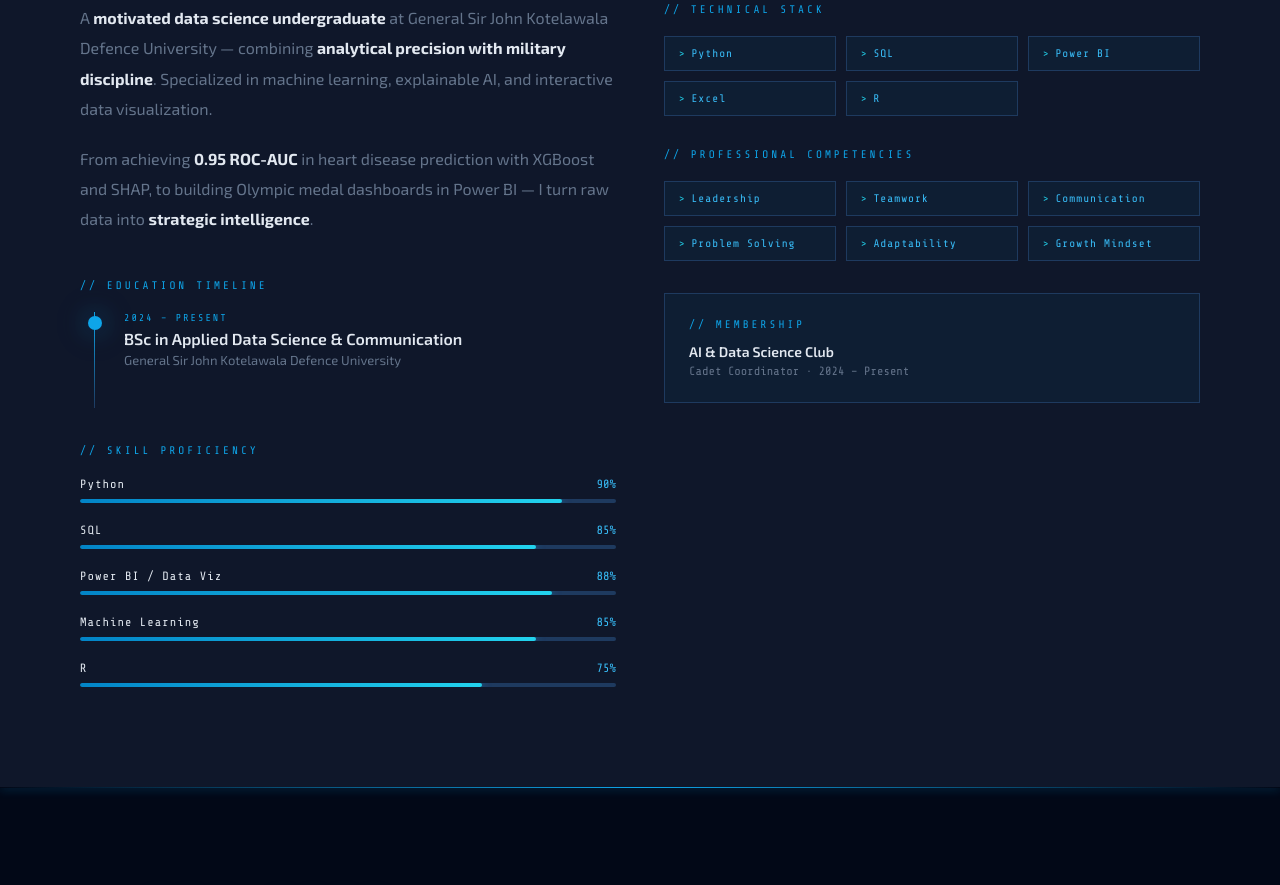
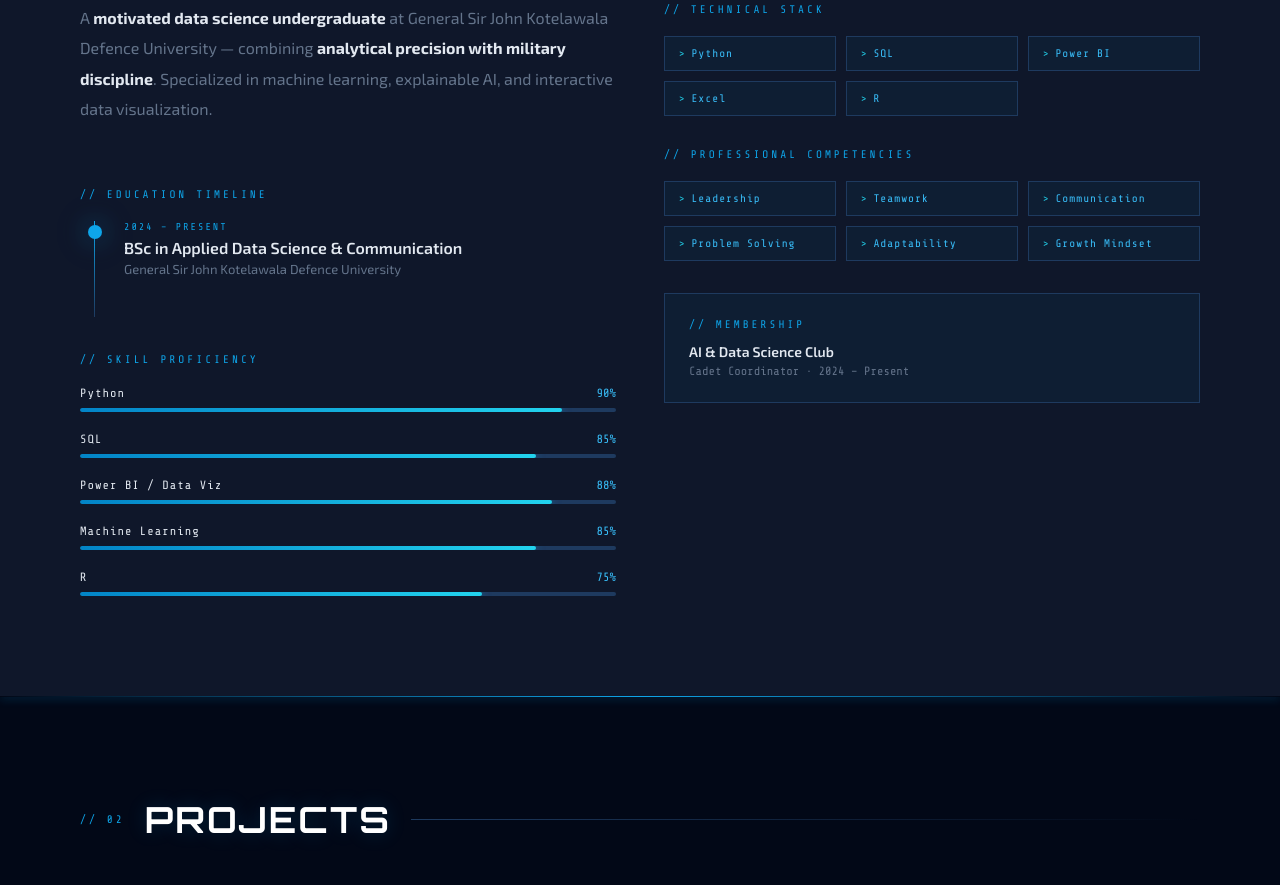
Before and after one commit to THILOKPRIYA/Portfolio, a plain HTML site: page index.html in a window 1280 px wide. Shown: the part 1007-1892 px from the top of the page. Drawn offline with nearby package versions, Linux system fonts and the light colour scheme.

Commit message:
Remove achievements paragraph from about section
Removed a paragraph detailing achievements in data science.

```diff
--- a/index.html
+++ b/index.html
@@ -1216,9 +1216,6 @@
             Defence University — combining <strong>analytical precision with military discipline</strong>. Specialized
             in machine learning, explainable AI, and interactive data visualization.</p>
           <br>
-          <p class="about-text">From achieving <strong>0.95 ROC-AUC</strong> in heart disease prediction with XGBoost
-            and SHAP, to building Olympic medal dashboards in Power BI — I turn raw data into <strong>strategic
-              intelligence</strong>.</p>
 
           <div style="margin-top:44px;">
             <div class="section-num" style="margin-bottom:20px;">// EDUCATION TIMELINE</div>
```
